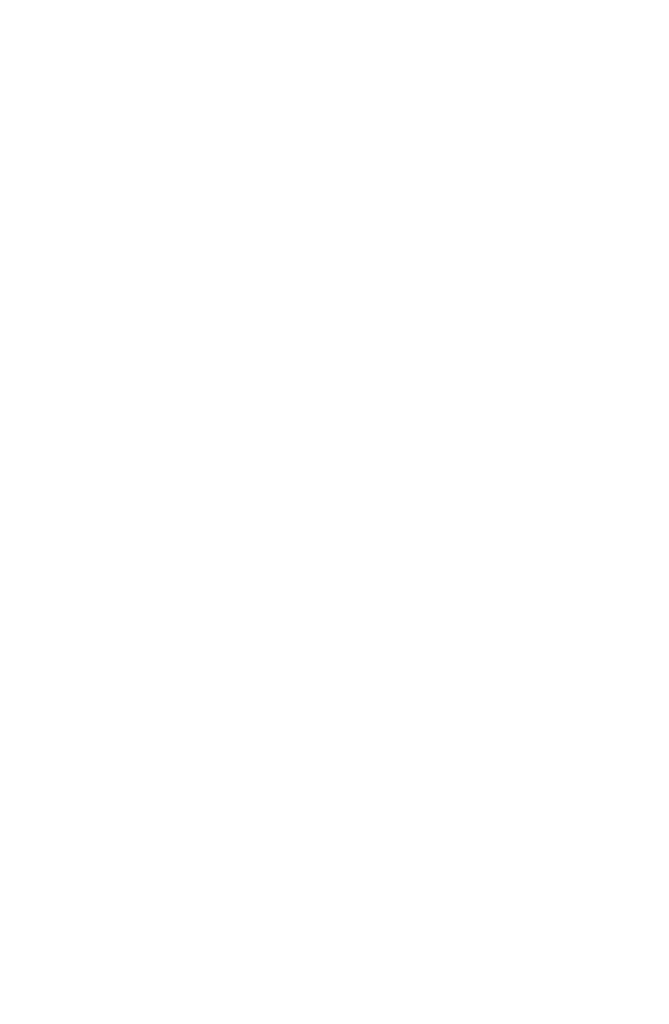
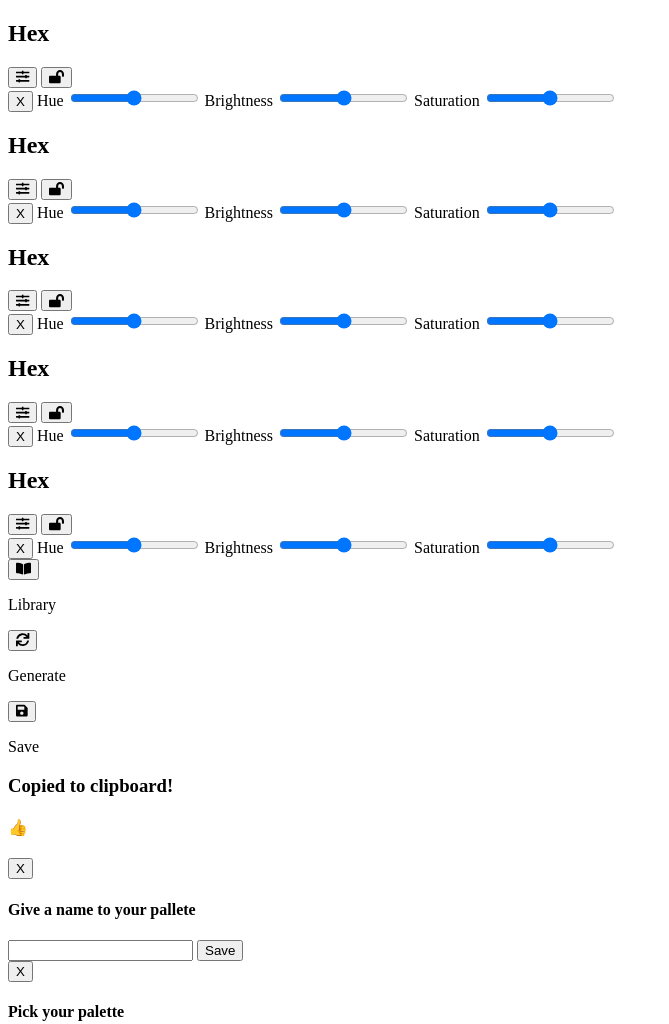
Before and after one commit to gabriel-ataidev/coolors-project, a plain HTML site: page index.html in a window 1280 px wide. Shown: the whole page, without its empty margins (0-669 px from the left). Before the commit the page ends 800 px from the top, so only its background shows below. Drawn offline with Linux system fonts and the light colour scheme.

Commit message:
html setup

```diff
--- a/index.html
+++ b/index.html
@@ -8,10 +8,134 @@
     <link rel="stylesheet" href="styles/style.css">
 </head>
 <body>
+    <div class="colors">
+        <div class="color">
+            <h2>Hex</h2>
+            <div class="controls">
+                <button class="adjust"><i class="fas fa-sliders-h"></i></button>
+                <button class="lock"><i class="fas fa-lock-open"></i></button>
+            </div>
+            <div class="sliders">
+                <button class="close-asjustment">X</button>
+                <span>Hue</span>
+                <input type="range" min="0" max="360" step="1" name="hue" class="hue-input" data-hue="0">
+                <span>Brightness</span>
+                <input type="range" min="0" max="1" step="0.01" name="brightness" class="bright-input" data-bright="0">
+                <span>Saturation</span>
+                <input type="range" min="0" max="1" step="0.01" name="saturation" class="sat-input" data-sat="0">
+            </div>
+        </div>
+
+        <div class="color">
+            <h2>Hex</h2>
+            <div class="controls">
+                <button class="adjust"><i class="fas fa-sliders-h"></i></button>
+                <button class="lock"><i class="fas fa-lock-open"></i></button>
+            </div>
+            <div class="sliders">
+                <button class="close-asjustment">X</button>
+                <span>Hue</span>
+                <input type="range" min="0" max="360" step="1" name="hue" class="hue-input" data-hue="1">
+                <span>Brightness</span>
+                <input type="range" min="0" max="1" step="0.01" name="brightness" class="bright-input" data-bright="1">
+                <span>Saturation</span>
+                <input type="range" min="0" max="1" step="0.01" name="saturation" class="sat-input" data-sat="1">
+            </div>
+        </div>
+
+        <div class="color">
+            <h2>Hex</h2>
+            <div class="controls">
+                <button class="adjust"><i class="fas fa-sliders-h"></i></button>
+                <button class="lock"><i class="fas fa-lock-open"></i></button>
+            </div>
+            <div class="sliders">
+                <button class="close-asjustment">X</button>
+                <span>Hue</span>
+                <input type="range" min="0" max="360" step="1" name="hue" class="hue-input" data-hue="2">
+                <span>Brightness</span>
+                <input type="range" min="0" max="1" step="0.01" name="brightness" class="bright-input" data-bright="2">
+                <span>Saturation</span>
+                <input type="range" min="0" max="1" step="0.01" name="saturation" class="sat-input" data-sat="2">
+            </div>
+        </div>
+
+        <div class="color">
+            <h2>Hex</h2>
+            <div class="controls">
+                <button class="adjust"><i class="fas fa-sliders-h"></i></button>
+                <button class="lock"><i class="fas fa-lock-open"></i></button>
+            </div>
+            <div class="sliders">
+                <button class="close-asjustment">X</button>
+                <span>Hue</span>
+                <input type="range" min="0" max="360" step="1" name="hue" class="hue-input" data-hue="3">
+                <span>Brightness</span>
+                <input type="range" min="0" max="1" step="0.01" name="brightness" class="bright-input" data-bright="3">
+                <span>Saturation</span>
+                <input type="range" min="0" max="1" step="0.01" name="saturation" class="sat-input" data-sat="3">
+            </div>
+        </div>
+
+        <div class="color">
+            <h2>Hex</h2>
+            <div class="controls">
+                <button class="adjust"><i class="fas fa-sliders-h"></i></button>
+                <button class="lock"><i class="fas fa-lock-open"></i></button>
+            </div>
+            <div class="sliders">
+                <button class="close-asjustment">X</button>
+                <span>Hue</span>
+                <input type="range" min="0" max="360" step="1" name="hue" class="hue-input" data-hue="4">
+                <span>Brightness</span>
+                <input type="range" min="0" max="1" step="0.01" name="brightness" class="bright-input" data-bright="4">
+                <span>Saturation</span>
+                <input type="range" min="0" max="1" step="0.01" name="saturation" class="sat-input" data-sat="4">
+            </div>
+        </div>
+    </div>
+
+    <div class="panel">
+        <div class="library-panel">
+            <button class="library"><i class="fas fa-book-open"></i></button>
+            <p>Library</p>
+        </div>
+        <div class="generate-panel">
+            <button class="generate"><i class="fas fa-sync"></i></button>
+            <p>Generate</p>
+        </div>
+        <div class="save-panel">
+            <button class="generate"><i class="fas fa-save"></i></button>
+            <p>Save</p>
+        </div>
+    </div>
+
+    <div class="copy-container">
+        <div class="copy-popup">
+            <h3>Copied to clipboard!</h3>
+            <h4>&#128077;</h4>
+        </div>
+    </div>
+    <div class="save-container">
+        <div class="save-popup">
+            <button class="close-save">X</button>
+            <h4>Give a name to your pallete</h4>
+            <input type="text" max-length="35" class="save-name">
+            <button type="submit" class="submit-save">Save</button>
+        </div>
+    </div>
+    <div class="library-container">
+        <div class="library-popup">
+            <button class="close-library">X</button>
+            <h4>Pick your palette</h4>
+        </div>
+    </div>
 
 
 
 
+
+    <script src="https://cdnjs.cloudflare.com/ajax/libs/font-awesome/5.15.4/js/all.min.js" integrity="sha512-Tn2m0TIpgVyTzzvmxLNuqbSJH3JP8jm+Cy3hvHrW7ndTDcJ1w5mBiksqDBb8GpE2ksktFvDB/ykZ0mDpsZj20w==" crossorigin="anonymous" referrerpolicy="no-referrer"></script>
     <script src="app.js"></script>
 </body>
 </html>
--- a/styles/style.scss
+++ b/styles/style.scss
@@ -0,0 +1 @@
+@import url('https://fonts.googleapis.com/css2?family=Mulish:wght@400;700&display=swap');
```
